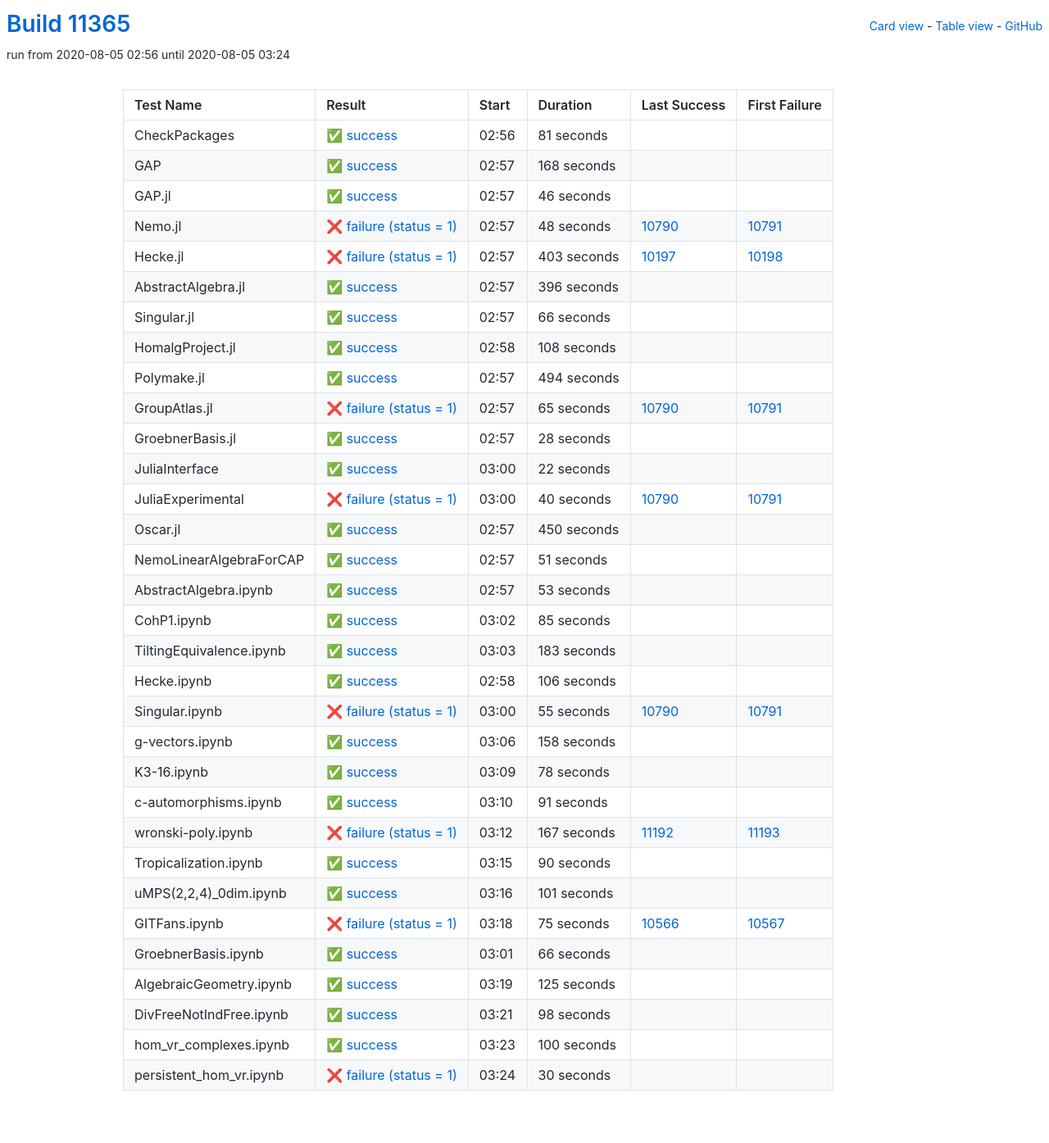
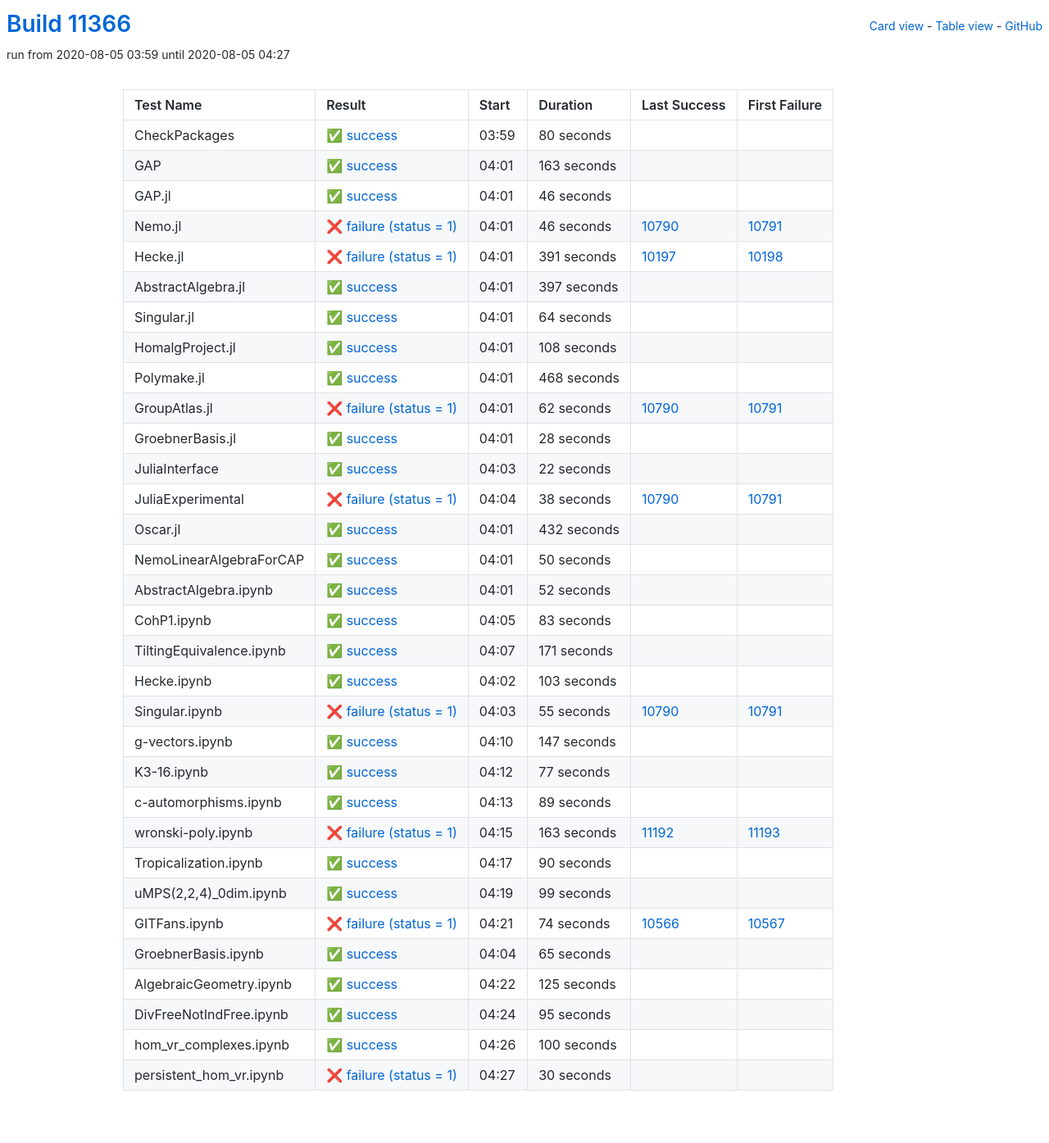
Before and after one commit to oscar-system/oscar-ci-status, a Jekyll site: the page built from table.html, in a window 1280 px wide. Shown: the whole page at 82% size. Built offline with Jekyll 4.4.1, drawn with Linux system fonts in a browser that asks for light colours.

Commit message:
Build #11366

```diff
--- a/_data/ci.yml
+++ b/_data/ci.yml
@@ -1,6 +1,6 @@
 ---
-build: 11365
-build_url: https://oscarci.mathematik.uni-kl.de/job/oscar/11365/
+build: 11366
+build_url: https://oscarci.mathematik.uni-kl.de/job/oscar/11366/
 job: oscar
 organization: oscar-system
 repo: oscar-ci-status
@@ -8,32 +8,32 @@
 tests:
 - name: CheckPackages
   id: checkpackages
-  log: https://oscarci.mathematik.uni-kl.de/job/oscar/11365/artifact/logs/build-11365/CheckPackages.log
-  start: 2020-08-05 02:56
+  log: https://oscarci.mathematik.uni-kl.de/job/oscar/11366/artifact/logs/build-11366/CheckPackages.log
+  start: 2020-08-05 03:59
   success: true
   exitcode: 0
   status: success
-  duration: 81
+  duration: 80
   last_success: false
   last_success_url:
   first_failure: false
   first_failure_url:
 - name: GAP
   id: gap
-  log: https://oscarci.mathematik.uni-kl.de/job/oscar/11365/artifact/logs/build-11365/GAP.log
-  start: 2020-08-05 02:57
+  log: https://oscarci.mathematik.uni-kl.de/job/oscar/11366/artifact/logs/build-11366/GAP.log
+  start: 2020-08-05 04:01
   success: true
   exitcode: 0
   status: success
-  duration: 168
+  duration: 163
   last_success: false
   last_success_url:
   first_failure: false
   first_failure_url:
 - name: GAP.jl
   id: gap-jl
-  log: https://oscarci.mathematik.uni-kl.de/job/oscar/11365/artifact/logs/build-11365/GAP.jl.log
-  start: 2020-08-05 02:57
+  log: https://oscarci.mathematik.uni-kl.de/job/oscar/11366/artifact/logs/build-11366/GAP.jl.log
+  start: 2020-08-05 04:01
   success: true
   exitcode: 0
   status: success
@@ -44,56 +44,56 @@
   first_failure_url:
 - name: Nemo.jl
   id: nemo-jl
-  log: https://oscarci.mathematik.uni-kl.de/job/oscar/11365/artifact/logs/build-11365/Nemo.jl.log
-  start: 2020-08-05 02:57
+  log: https://oscarci.mathematik.uni-kl.de/job/oscar/11366/artifact/logs/build-11366/Nemo.jl.log
+  start: 2020-08-05 04:01
   success: false
   exitcode: 1
   status: failure
-  duration: 48
+  duration: 46
   last_success: 10790
   last_success_url: https://oscarci.mathematik.uni-kl.de/job/oscar/10790/
   first_failure: 10791
   first_failure_url: https://oscarci.mathematik.uni-kl.de/job/oscar/10791/
 - name: Hecke.jl
   id: hecke-jl
-  log: https://oscarci.mathematik.uni-kl.de/job/oscar/11365/artifact/logs/build-11365/Hecke.jl.log
-  start: 2020-08-05 02:57
+  log: https://oscarci.mathematik.uni-kl.de/job/oscar/11366/artifact/logs/build-11366/Hecke.jl.log
+  start: 2020-08-05 04:01
   success: false
   exitcode: 1
   status: failure
-  duration: 403
+  duration: 391
   last_success: 10197
   last_success_url: https://oscarci.mathematik.uni-kl.de/job/oscar/10197/
   first_failure: 10198
   first_failure_url: https://oscarci.mathematik.uni-kl.de/job/oscar/10198/
 - name: AbstractAlgebra.jl
   id: abstractalgebra-jl
-  log: https://oscarci.mathematik.uni-kl.de/job/oscar/11365/artifact/logs/build-11365/AbstractAlgebra.jl.log
-  start: 2020-08-05 02:57
+  log: https://oscarci.mathematik.uni-kl.de/job/oscar/11366/artifact/logs/build-11366/AbstractAlgebra.jl.log
+  start: 2020-08-05 04:01
   success: true
   exitcode: 0
   status: success
-  duration: 396
+  duration: 397
   last_success: false
   last_success_url:
   first_failure: false
   first_failure_url:
 - name: Singular.jl
   id: singular-jl
-  log: https://oscarci.mathematik.uni-kl.de/job/oscar/11365/artifact/logs/build-11365/Singular.jl.log
-  start: 2020-08-05 02:57
+  log: https://oscarci.mathematik.uni-kl.de/job/oscar/11366/artifact/logs/build-11366/Singular.jl.log
+  start: 2020-08-05 04:01
   success: true
   exitcode: 0
   status: success
-  duration: 66
+  duration: 64
   last_success: false
   last_success_url:
   first_failure: false
   first_failure_url:
 - name: HomalgProject.jl
   id: homalgproject-jl
-  log: https://oscarci.mathematik.uni-kl.de/job/oscar/11365/artifact/logs/build-11365/HomalgProject.jl.log
-  start: 2020-08-05 02:58
+  log: https://oscarci.mathematik.uni-kl.de/job/oscar/11366/artifact/logs/build-11366/HomalgProject.jl.log
+  start: 2020-08-05 04:01
   success: true
   exitcode: 0
   status: success
@@ -104,32 +104,32 @@
   first_failure_url:
 - name: Polymake.jl
   id: polymake-jl
-  log: https://oscarci.mathematik.uni-kl.de/job/oscar/11365/artifact/logs/build-11365/Polymake.jl.log
-  start: 2020-08-05 02:57
+  log: https://oscarci.mathematik.uni-kl.de/job/oscar/11366/artifact/logs/build-11366/Polymake.jl.log
+  start: 2020-08-05 04:01
   success: true
   exitcode: 0
   status: success
-  duration: 494
+  duration: 468
   last_success: false
   last_success_url:
   first_failure: false
   first_failure_url:
 - name: GroupAtlas.jl
   id: groupatlas-jl
-  log: https://oscarci.mathematik.uni-kl.de/job/oscar/11365/artifact/logs/build-11365/GroupAtlas.jl.log
-  start: 2020-08-05 02:57
+  log: https://oscarci.mathematik.uni-kl.de/job/oscar/11366/artifact/logs/build-11366/GroupAtlas.jl.log
+  start: 2020-08-05 04:01
   success: false
   exitcode: 1
   status: failure
-  duration: 65
+  duration: 62
   last_success: 10790
   last_success_url: https://oscarci.mathematik.uni-kl.de/job/oscar/10790/
   first_failure: 10791
   first_failure_url: https://oscarci.mathematik.uni-kl.de/job/oscar/10791/
 - name: GroebnerBasis.jl
   id: groebnerbasis-jl
-  log: https://oscarci.mathematik.uni-kl.de/job/oscar/11365/artifact/logs/build-11365/GroebnerBasis.jl.log
-  start: 2020-08-05 02:57
+  log: https://oscarci.mathematik.uni-kl.de/job/oscar/11366/artifact/logs/build-11366/GroebnerBasis.jl.log
+  start: 2020-08-05 04:01
   success: true
   exitcode: 0
   status: success
@@ -140,8 +140,8 @@
   first_failure_url:
 - name: JuliaInterface
   id: juliainterface
-  log: https://oscarci.mathematik.uni-kl.de/job/oscar/11365/artifact/logs/build-11365/JuliaInterface.log
-  start: 2020-08-05 03:00
+  log: https://oscarci.mathematik.uni-kl.de/job/oscar/11366/artifact/logs/build-11366/JuliaInterface.log
+  start: 2020-08-05 04:03
   success: true
   exitcode: 0
   status: success
@@ -152,92 +152,92 @@
   first_failure_url:
 - name: JuliaExperimental
   id: juliaexperimental
-  log: https://oscarci.mathematik.uni-kl.de/job/oscar/11365/artifact/logs/build-11365/JuliaExperimental.log
-  start: 2020-08-05 03:00
+  log: https://oscarci.mathematik.uni-kl.de/job/oscar/11366/artifact/logs/build-11366/JuliaExperimental.log
+  start: 2020-08-05 04:04
   success: false
   exitcode: 1
   status: failure
-  duration: 40
+  duration: 38
   last_success: 10790
   last_success_url: https://oscarci.mathematik.uni-kl.de/job/oscar/10790/
   first_failure: 10791
   first_failure_url: https://oscarci.mathematik.uni-kl.de/job/oscar/10791/
 - name: Oscar.jl
   id: oscar-jl
-  log: https://oscarci.mathematik.uni-kl.de/job/oscar/11365/artifact/logs/build-11365/Oscar.jl.log
-  start: 2020-08-05 02:57
+  log: https://oscarci.mathematik.uni-kl.de/job/oscar/11366/artifact/logs/build-11366/Oscar.jl.log
+  start: 2020-08-05 04:01
   success: true
   exitcode: 0
   status: success
-  duration: 450
+  duration: 432
   last_success: false
   last_success_url:
   first_failure: false
   first_failure_url:
 - name: NemoLinearAlgebraForCAP
   id: nemolinearalgebraforcap
-  log: https://oscarci.mathematik.uni-kl.de/job/oscar/11365/artifact/logs/build-11365/NemoLinearAlgebraForCAP.log
-  start: 2020-08-05 02:57
+  log: https://oscarci.mathematik.uni-kl.de/job/oscar/11366/artifact/logs/build-11366/NemoLinearAlgebraForCAP.log
+  start: 2020-08-05 04:01
   success: true
   exitcode: 0
   status: success
-  duration: 51
+  duration: 50
   last_success: false
   last_success_url:
   first_failure: false
   first_failure_url:
 - name: AbstractAlgebra.ipynb
   id: abstractalgebra-ipynb
-  log: https://oscarci.mathematik.uni-kl.de/job/oscar/11365/artifact/logs/build-11365/AbstractAlgebra.ipynb.log
-  start: 2020-08-05 02:57
+  log: https://oscarci.mathematik.uni-kl.de/job/oscar/11366/artifact/logs/build-11366/AbstractAlgebra.ipynb.log
+  start: 2020-08-05 04:01
   success: true
   exitcode: 0
   status: success
-  duration: 53
+  duration: 52
   last_success: false
   last_success_url:
   first_failure: false
   first_failure_url:
 - name: CohP1.ipynb
   id: cohp1-ipynb
-  log: https://oscarci.mathematik.uni-kl.de/job/oscar/11365/artifact/logs/build-11365/CohP1.ipynb.log
-  start: 2020-08-05 03:02
+  log: https://oscarci.mathematik.uni-kl.de/job/oscar/11366/artifact/logs/build-11366/CohP1.ipynb.log
+  start: 2020-08-05 04:05
   success: true
   exitcode: 0
   status: success
-  duration: 85
+  duration: 83
   last_success: false
   last_success_url:
   first_failure: false
   first_failure_url:
 - name: TiltingEquivalence.ipynb
   id: tiltingequivalence-ipynb
-  log: https://oscarci.mathematik.uni-kl.de/job/oscar/11365/artifact/logs/build-11365/TiltingEquivalence.ipynb.log
-  start: 2020-08-05 03:03
+  log: https://oscarci.mathematik.uni-kl.de/job/oscar/11366/artifact/logs/build-11366/TiltingEquivalence.ipynb.log
+  start: 2020-08-05 04:07
   success: true
   exitcode: 0
   status: success
-  duration: 183
+  duration: 171
   last_success: false
   last_success_url:
   first_failure: false
   first_failure_url:
 - name: Hecke.ipynb
   id: hecke-ipynb
-  log: https://oscarci.mathematik.uni-kl.de/job/oscar/11365/artifact/logs/build-11365/Hecke.ipynb.log
-  start: 2020-08-05 02:58
+  log: https://oscarci.mathematik.uni-kl.de/job/oscar/11366/artifact/logs/build-11366/Hecke.ipynb.log
+  start: 2020-08-05 04:02
   success: true
   exitcode: 0
   status: success
-  duration: 106
+  duration: 103
   last_success: false
   last_success_url:
   first_failure: false
   first_failure_url:
 - name: Singular.ipynb
   id: singular-ipynb
-  log: https://oscarci.mathematik.uni-kl.de/job/oscar/11365/artifact/logs/build-11365/Singular.ipynb.log
-  start: 2020-08-05 03:00
+  log: https://oscarci.mathematik.uni-kl.de/job/oscar/11366/artifact/logs/build-11366/Singular.ipynb.log
+  start: 2020-08-05 04:03
   success: false
   exitcode: 1
   status: failure
@@ -248,56 +248,56 @@
   first_failure_url: https://oscarci.mathematik.uni-kl.de/job/oscar/10791/
 - name: g-vectors.ipynb
   id: g-vectors-ipynb
-  log: https://oscarci.mathematik.uni-kl.de/job/oscar/11365/artifact/logs/build-11365/g-vectors.ipynb.log
-  start: 2020-08-05 03:06
+  log: https://oscarci.mathematik.uni-kl.de/job/oscar/11366/artifact/logs/build-11366/g-vectors.ipynb.log
+  start: 2020-08-05 04:10
   success: true
   exitcode: 0
   status: success
-  duration: 158
+  duration: 147
   last_success: false
   last_success_url:
   first_failure: false
   first_failure_url:
 - name: K3-16.ipynb
   id: k3-16-ipynb
-  log: https://oscarci.mathematik.uni-kl.de/job/oscar/11365/artifact/logs/build-11365/K3-16.ipynb.log
-  start: 2020-08-05 03:09
+  log: https://oscarci.mathematik.uni-kl.de/job/oscar/11366/artifact/logs/build-11366/K3-16.ipynb.log
+  start: 2020-08-05 04:12
   success: true
   exitcode: 0
   status: success
-  duration: 78
+  duration: 77
   last_success: false
   last_success_url:
   first_failure: false
   first_failure_url:
 - name: c-automorphisms.ipynb
   id: c-automorphisms-ipynb
-  log: https://oscarci.mathematik.uni-kl.de/job/oscar/11365/artifact/logs/build-11365/c-automorphisms.ipynb.log
-  start: 2020-08-05 03:10
+  log: https://oscarci.mathematik.uni-kl.de/job/oscar/11366/artifact/logs/build-11366/c-automorphisms.ipynb.log
+  start: 2020-08-05 04:13
   success: true
   exitcode: 0
   status: success
-  duration: 91
+  duration: 89
   last_success: false
   last_success_url:
   first_failure: false
   first_failure_url:
 - name: wronski-poly.ipynb
   id: wronski-poly-ipynb
-  log: https://oscarci.mathematik.uni-kl.de/job/oscar/11365/artifact/logs/build-11365/wronski-poly.ipynb.log
-  start: 2020-08-05 03:12
+  log: https://oscarci.mathematik.uni-kl.de/job/oscar/11366/artifact/logs/build-11366/wronski-poly.ipynb.log
+  start: 2020-08-05 04:15
   success: false
   exitcode: 1
   status: failure
-  duration: 167
+  duration: 163
   last_success: 11192
   last_success_url: https://oscarci.mathematik.uni-kl.de/job/oscar/11192/
   first_failure: 11193
   first_failure_url: https://oscarci.mathematik.uni-kl.de/job/oscar/11193/
 - name: Tropicalization.ipynb
   id: tropicalization-ipynb
-  log: https://oscarci.mathematik.uni-kl.de/job/oscar/11365/artifact/logs/build-11365/Tropicalization.ipynb.log
-  start: 2020-08-05 03:15
+  log: https://oscarci.mathematik.uni-kl.de/job/oscar/11366/artifact/logs/build-11366/Tropicalization.ipynb.log
+  start: 2020-08-05 04:17
   success: true
   exitcode: 0
   status: success
@@ -308,44 +308,44 @@
   first_failure_url:
 - name: uMPS(2,2,4)_0dim.ipynb
   id: umps-2-2-4-0dim-ipynb
-  log: https://oscarci.mathematik.uni-kl.de/job/oscar/11365/artifact/logs/build-11365/uMPS-2-2-4-_0dim.ipynb.log
-  start: 2020-08-05 03:16
+  log: https://oscarci.mathematik.uni-kl.de/job/oscar/11366/artifact/logs/build-11366/uMPS-2-2-4-_0dim.ipynb.log
+  start: 2020-08-05 04:19
   success: true
   exitcode: 0
   status: success
-  duration: 101
+  duration: 99
   last_success: false
   last_success_url:
   first_failure: false
   first_failure_url:
 - name: GITFans.ipynb
   id: gitfans-ipynb
-  log: https://oscarci.mathematik.uni-kl.de/job/oscar/11365/artifact/logs/build-11365/GITFans.ipynb.log
-  start: 2020-08-05 03:18
+  log: https://oscarci.mathematik.uni-kl.de/job/oscar/11366/artifact/logs/build-11366/GITFans.ipynb.log
+  start: 2020-08-05 04:21
   success: false
   exitcode: 1
   status: failure
-  duration: 75
+  duration: 74
   last_success: 10566
   last_success_url: https://oscarci.mathematik.uni-kl.de/job/oscar/10566/
   first_failure: 10567
   first_failure_url: https://oscarci.mathematik.uni-kl.de/job/oscar/10567/
 - name: GroebnerBasis.ipynb
   id: groebnerbasis-ipynb
-  log: https://oscarci.mathematik.uni-kl.de/job/oscar/11365/artifact/logs/build-11365/GroebnerBasis.ipynb.log
-  start: 2020-08-05 03:01
+  log: https://oscarci.mathematik.uni-kl.de/job/oscar/11366/artifact/logs/build-11366/GroebnerBasis.ipynb.log
+  start: 2020-08-05 04:04
   success: true
   exitcode: 0
   status: success
-  duration: 66
+  duration: 65
   last_success: false
   last_success_url:
   first_failure: false
   first_failure_url:
 - name: AlgebraicGeometry.ipynb
   id: algebraicgeometry-ipynb
-  log: https://oscarci.mathematik.uni-kl.de/job/oscar/11365/artifact/logs/build-11365/AlgebraicGeometry.ipynb.log
-  start: 2020-08-05 03:19
+  log: https://oscarci.mathematik.uni-kl.de/job/oscar/11366/artifact/logs/build-11366/AlgebraicGeometry.ipynb.log
+  start: 2020-08-05 04:22
   success: true
   exitcode: 0
   status: success
@@ -356,20 +356,20 @@
   first_failure_url:
 - name: DivFreeNotIndFree.ipynb
   id: divfreenotindfree-ipynb
-  log: https://oscarci.mathematik.uni-kl.de/job/oscar/11365/artifact/logs/build-11365/DivFreeNotIndFree.ipynb.log
-  start: 2020-08-05 03:21
+  log: https://oscarci.mathematik.uni-kl.de/job/oscar/11366/artifact/logs/build-11366/DivFreeNotIndFree.ipynb.log
+  start: 2020-08-05 04:24
   success: true
   exitcode: 0
   status: success
-  duration: 98
+  duration: 95
   last_success: false
   last_success_url:
   first_failure: false
   first_failure_url:
 - name: hom_vr_complexes.ipynb
   id: hom-vr-complexes-ipynb
-  log: https://oscarci.mathematik.uni-kl.de/job/oscar/11365/artifact/logs/build-11365/hom_vr_complexes.ipynb.log
-  start: 2020-08-05 03:23
+  log: https://oscarci.mathematik.uni-kl.de/job/oscar/11366/artifact/logs/build-11366/hom_vr_complexes.ipynb.log
+  start: 2020-08-05 04:26
   success: true
   exitcode: 0
   status: success
@@ -380,8 +380,8 @@
   first_failure_url:
 - name: persistent_hom_vr.ipynb
   id: persistent-hom-vr-ipynb
-  log: https://oscarci.mathematik.uni-kl.de/job/oscar/11365/artifact/logs/build-11365/persistent_hom_vr.ipynb.log
-  start: 2020-08-05 03:24
+  log: https://oscarci.mathematik.uni-kl.de/job/oscar/11366/artifact/logs/build-11366/persistent_hom_vr.ipynb.log
+  start: 2020-08-05 04:27
   success: false
   exitcode: 1
   status: failure
```
Also changed, not shown: README.md.
